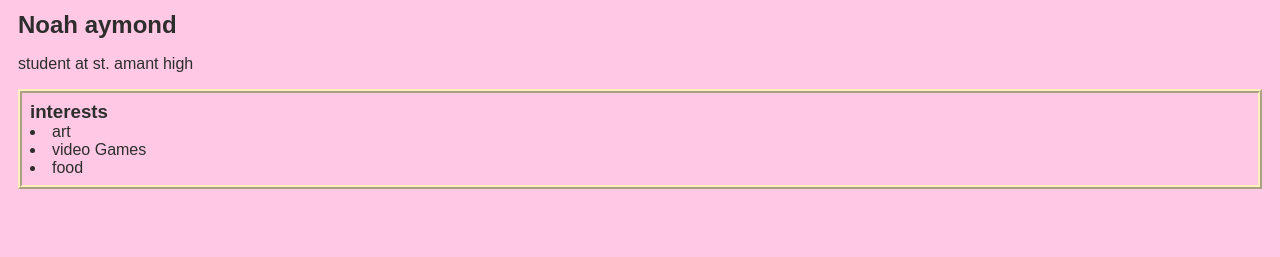
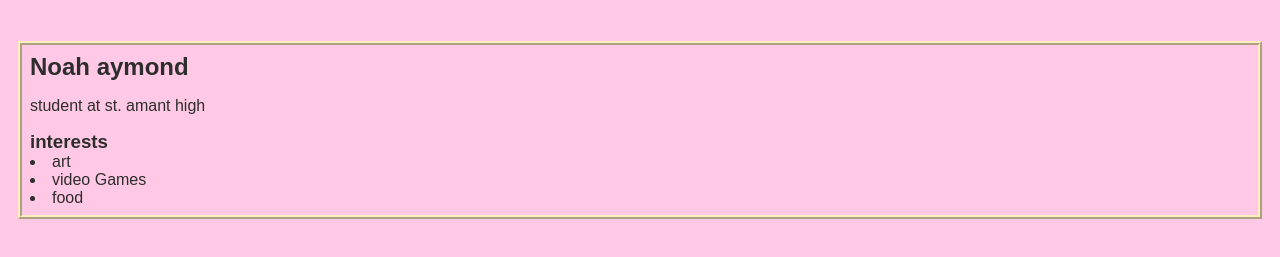
Before and after one commit to parasiticboyfriend/parasiticboyfriend.github.io, a plain HTML site: page index.html in a window 1280 px wide. Shown: the part 271-528 px from the top of the page. Drawn offline with Linux system fonts and the light colour scheme.

Commit message:
add index.html file

```diff
--- a/index.html
+++ b/index.html
@@ -88,11 +88,16 @@
                     <!-- Sidebar section -->
                     <div class="sidebar">
                         <img class="sidebar-img" src="https://i.ytimg.com/vi/vDIQiRQGquQ/maxresdefault.jpg">
-                    </div class="content">
-                    <h2>Noah aymond</h2>
-                        <p>student at st. amant high</p>
+                        </div>
+
+                        <div class="content">
+
+
+                    </div>
                            <!-- Interests section -->
                     <div id="interests">
+                        <h2>Noah aymond</h2>
+                        <p>student at st. amant high</p>
                         <h3>interests</h3>
                         <u1>
                             <li>art</li>
@@ -101,8 +106,8 @@
                         </u1>
                     </div>
                 </div>
-            </main.>
-            </nav>
+            </main>
+
 
         </div>
 
```
